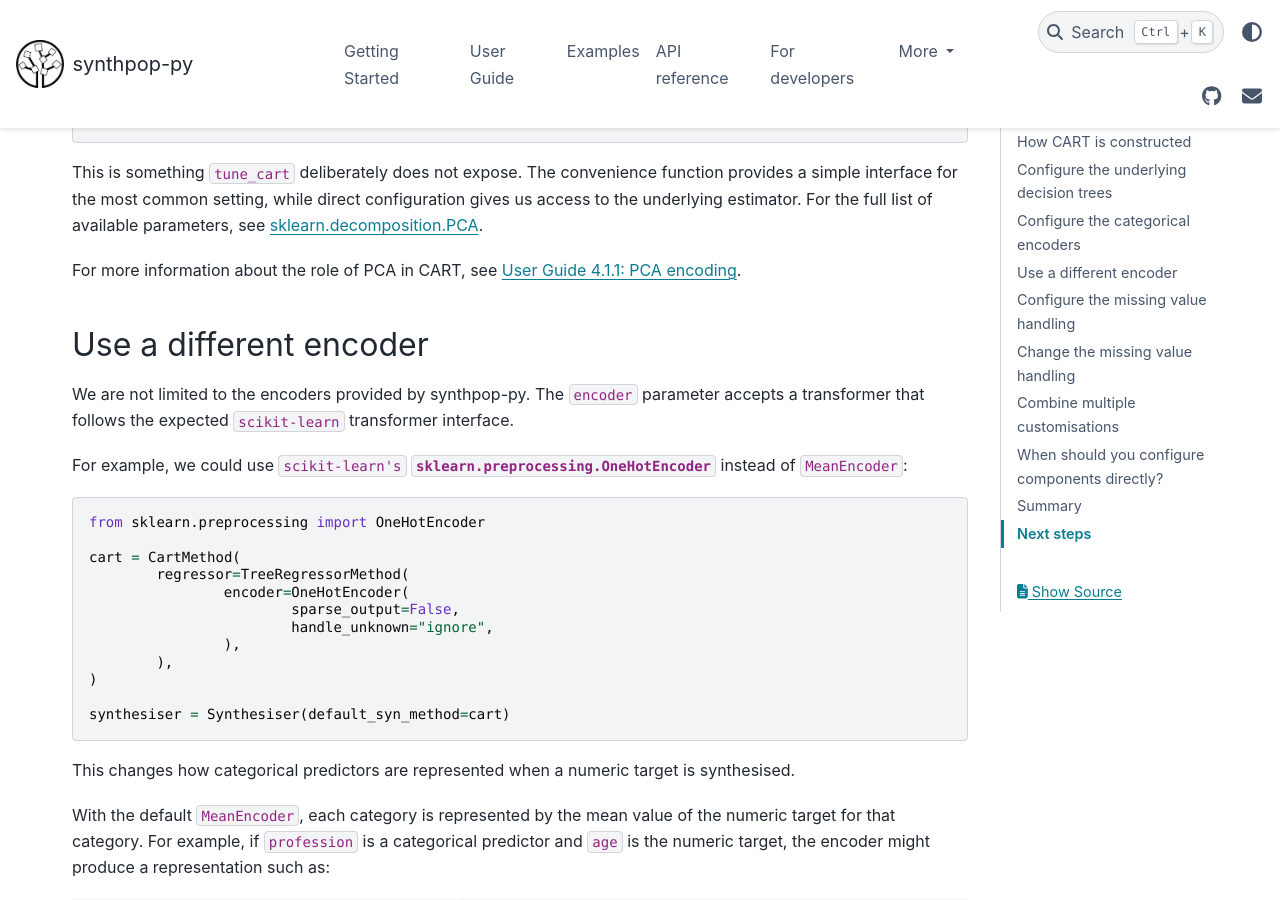
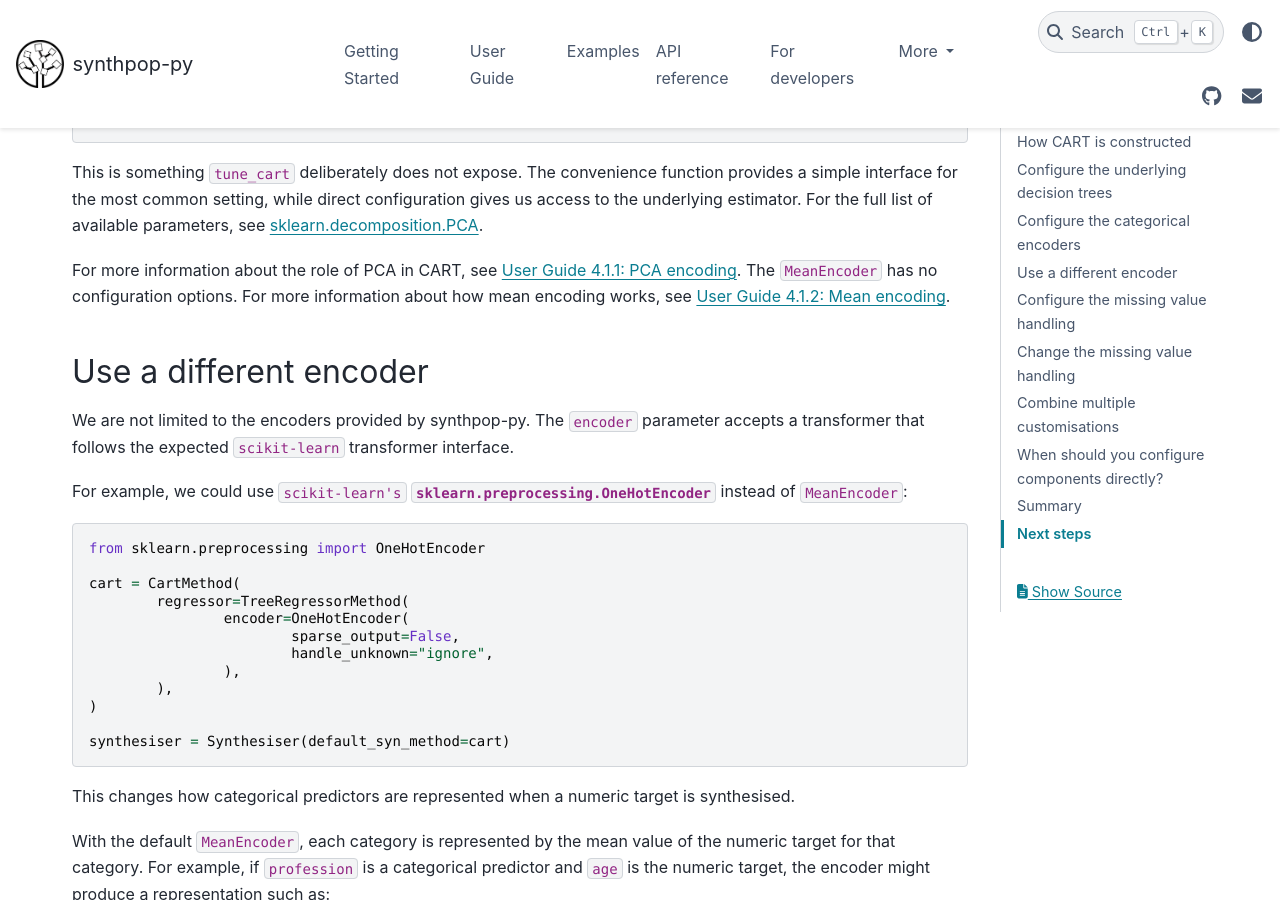
Before and after one commit to duonl/synthpop-py, a Sphinx documentation site: the page built from docs/source/examples/configure_cart_directly.md, in a window 1280 px wide and 900 px high, scrolled down 3934 px. Built offline with Sphinx 7.4.7 and the PyData theme 0.15.4, drawn with Linux system fonts in a browser that asks for light colours; pages that are not in the unit, such as notebooks, are missing from menus; some of the changed text lies outside the part shown.

Commit message:
add some referring to the user guide

````diff
--- a/docs/source/examples/configure_cart_directly.md
+++ b/docs/source/examples/configure_cart_directly.md
@@ -138,7 +138,7 @@ PCAEncoder(
 ```
 This is something `tune_cart` deliberately does not expose. The convenience function provides a simple interface for the most common setting, while direct configuration gives us access to the underlying estimator. For the full list of available parameters, see [sklearn.decomposition.PCA](https://scikit-learn.org/stable/modules/generated/sklearn.decomposition.PCA.html).
 
-For more information about the role of PCA in CART, see {ref}`User Guide 4.1.1: PCA encoding <411-pca-encoding>`.
+For more information about the role of PCA in CART, see {ref}`User Guide 4.1.1: PCA encoding <411-pca-encoding>`. The `MeanEncoder` has no configuration options. For more information about how mean encoding works, see {ref}`User Guide 4.1.2: Mean encoding <412-mean-encoding>`.
 
 ## Use a different encoder
 We are not limited to the encoders provided by synthpop-py. The `encoder` parameter accepts a transformer that follows the expected `scikit-learn` transformer interface.
@@ -222,6 +222,8 @@ cart = CartMethod(
 synthesiser = Synthesiser(default_syn_method=cart)
 ```
 Now both the classifier and regressor use the same missing value handling strategy. However, just like the trees, you can also use a different configuration for the `MissingValuePredictor` in both paths.
+
+For more information about the role of missing value handling during synthesis, see {ref}`User Guide 4.2: Handling missing values <42-handling-missing-values>`.
 
 ## Combine multiple customisations
 The real benefit of constructing `CartMethod` directly is that these components can be combined.
````
